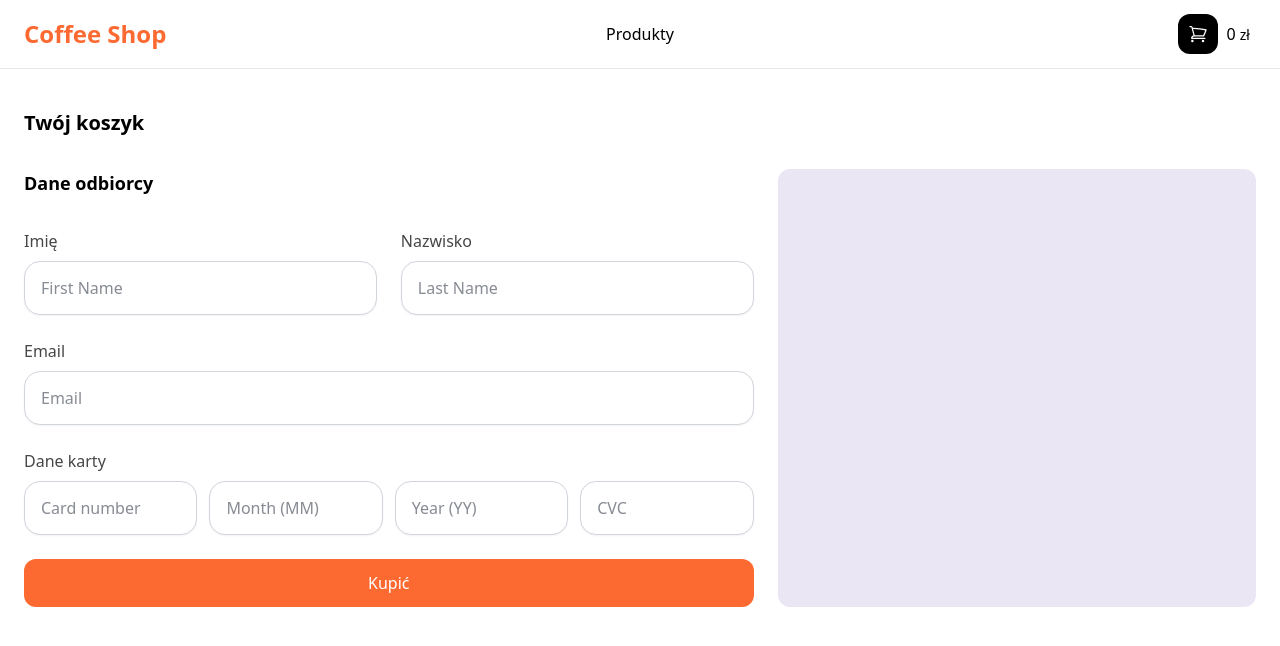
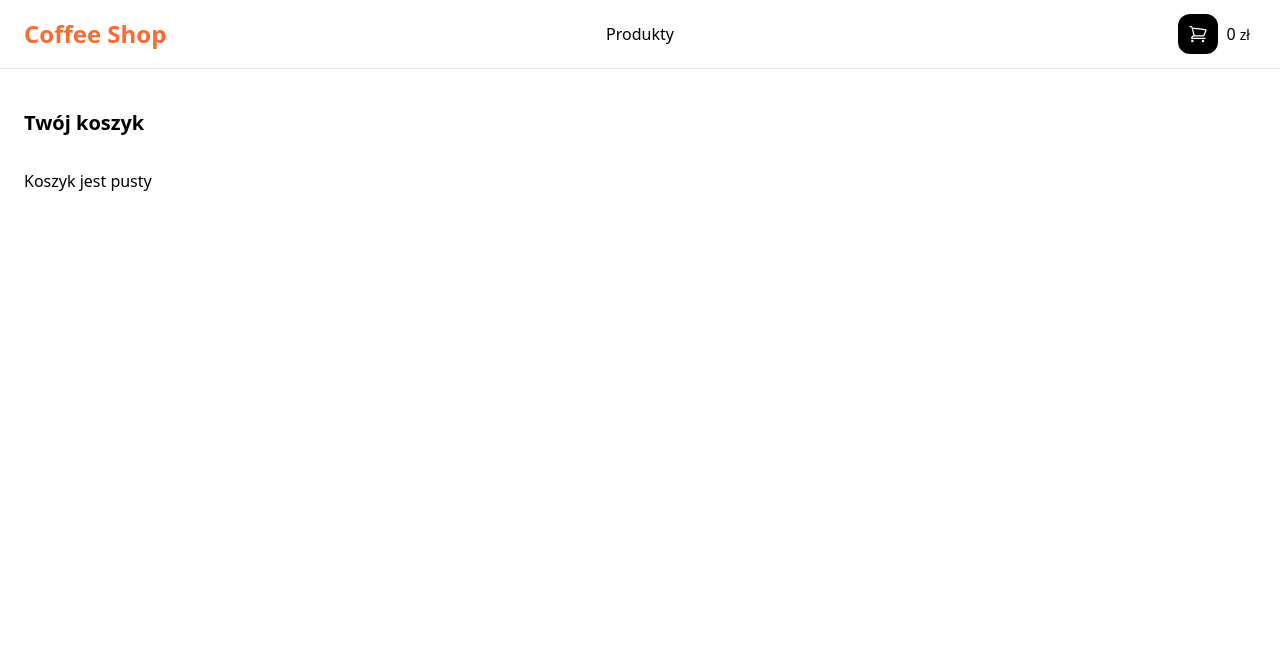
Before and after one commit to viashchuk/ebiznes, a React (Vite) app in the folder task-5/client/: page /cart in a window 1280 px wide. Shown: the top 646 px of the page. Built offline with nearby package versions, Linux system fonts and the light colour scheme.

Commit message:
Fix components for tests

```diff
--- a/task-5/client/src/components/Cart.jsx
+++ b/task-5/client/src/components/Cart.jsx
@@ -8,17 +8,26 @@ const Cart = () => {
     return (
         <>
             <h1 className="text-xl font-semibold mb-8">Twój koszyk</h1>
+            {cartItems.length === 0 && (
+                <p data-testid="no-products">Koszyk jest pusty</p>
+            )}
+            {cartItems.length !== 0 && (
                 <div className="grid grid-cols-5 gap-6">
                     <Payment />
                     <ul className="bg-[#EBE6F3] col-span-2 rounded-xl p-6">
                         {cartItems.map((item) => (
                             <li key={item.ID} className="bg-white p-3 rounded-md mb-4 flex items-center">
-                            {item.title} × {item.quantity} = {(item.price * item.quantity).toFixed(2)} PLN
-                            <button onClick={() => removeFromCart(item)} className="ml-auto bg-black text-white px-4 py-1.5 rounded-md text-sm cursor-pointer">Usunąć</button>
+                                {item.title} × {item.quantity} = {(item.price * item.quantity).toFixed(2)} zł
+                                <button onClick={() => removeFromCart(item)}
+                                    data-testid="delete-item-from-cart"
+                                    className="ml-auto bg-black text-white px-4 py-1.5 rounded-md text-sm cursor-pointer">
+                                    Usunąć
+                                </button>
                             </li>
                         ))}
                     </ul>
                 </div>
+            )}
         </>
     );
 };
--- a/task-5/client/src/components/Payment.jsx
+++ b/task-5/client/src/components/Payment.jsx
@@ -40,21 +40,21 @@ const Payment = () => {
 
             <form onSubmit={(e) => e.preventDefault()} className="grid grid-cols-2 gap-6">
                 <div>
-                    <label for="customrFirstName" class="font-medium text-[#484545] mb-2 block">Imię</label>
-                    <input name="customrFirstName" placeholder="First Name" onChange={handleChange} className="form-input" />
+                    <label htmlFor="customrFirstName" className="font-medium text-[#484545] mb-2 block">Imię</label>
+                    <input name="customrFirstName" id="customrFirstName" placeholder="Imię" onChange={handleChange} className="form-input" />
                 </div>
                 <div>
-                    <label for="customerLastName" class="font-medium text-[#484545] mb-2 block">Nazwisko</label>
-                    <input name="customerLastName" placeholder="Last Name" onChange={handleChange} className="form-input" />
+                    <label htmlFor="customerLastName" className="font-medium text-[#484545] mb-2 block">Nazwisko</label>
+                    <input name="customerLastName" id="customerLastName" placeholder="Nazwisko" onChange={handleChange} className="form-input" />
                 </div>
                 <div className="col-span-2">
-                    <label for="customerEmail" class="font-medium text-[#484545] mb-2 block">Email</label>
-                    <input name="customerEmail" placeholder="Email" onChange={handleChange} className="form-input" />
+                    <label htmlFor="customerEmail" className="font-medium text-[#484545] mb-2 block">Email</label>
+                    <input name="customerEmail" id="customerEmail" placeholder="Email" onChange={handleChange} className="form-input" />
                 </div>
                 <div className="col-span-2">
-                    <label for="cardNumber" class="font-medium text-[#484545] mb-2 block">Dane karty</label>
+                    <label htmlFor="cardNumber" className="font-medium text-[#484545] mb-2 block">Dane karty</label>
                     <div className="flex gap-3">
-                        <input name="cardNumber" placeholder="Card number" onChange={handleChange} className="form-input" />
+                        <input name="cardNumber" id="cardNumber" placeholder="Numer karty" onChange={handleChange} className="form-input" />
                         <input name="expiryMonth" placeholder="Month (MM)" onChange={handleChange} className="form-input" />
                         <input name="expiryYear" placeholder="Year (YY)" onChange={handleChange} className="form-input" />
                         <input name="cvc" placeholder="CVC" onChange={handleChange} className="form-input" />
--- a/task-5/client/src/components/Products.jsx
+++ b/task-5/client/src/components/Products.jsx
@@ -9,7 +9,7 @@ import minusIcon from '../assets/minus.svg'
 const Produkty = () => {
     const [products, setProducts] = useState([])
     const { cartItems, addToCart, removeFromCart } = useCart()
-    const apiUrl = import.meta.env.VITE_API_URL
+    const apiUrl = "http://localhost:1323"
 
     useEffect(() => {
         axios.get('http://localhost:1323/products')
@@ -26,6 +26,10 @@ const Produkty = () => {
         <>
             <h1 className="text-xl font-semibold mb-8">Nasze Produkty</h1>
 
+            {products.length === 0 && (
+                <p data-testid="no-products">Brak produktów</p>
+            )}
+
             <ul className="grid grid-cols-4 gap-6">
                 {products.map(product => {
                     const quantity = getItemQuantity(product.ID)
@@ -33,17 +37,21 @@ const Produkty = () => {
                     return (
                     <li key={product.ID} className="border border-primary p-2 rounded-xl">
                         <img src={`${apiUrl}/${product.image_url}`} alt={product.title} className="w-full h-auto object-cover rounded-md bg-gray-100 mb-4" />
-                        <div class="flex items-center justify-between mb-4">
+                        <div className="flex items-center justify-between mb-4">
                             <h2 className="font-medium text-lg">{product.title}</h2>
                             <span className="text-lg font-semibold">{product.price} <span className="text-sm font-normal">zł</span></span>
                         </div>
                         {quantity > 0 ? (
                             <div className="flex items-center justify-between gap-4">
-                                <button onClick={() => removeFromCart(product)} className="cursor-pointer w-10 h-10 rounded-md bg-orange-100 transition duration-200 hover:bg-primary flex items-center justify-center">
+                                <button onClick={() => removeFromCart(product)}
+                                className="cursor-pointer w-10 h-10 rounded-md bg-orange-100 transition duration-200 hover:bg-primary flex items-center justify-center"
+                                data-testid="delete-item-from-cart">
                                     <img src={minusIcon} className="w-5 relative" alt="Delete from cart" />
                                 </button>
-                                <span className="grow text-center">{quantity}</span>
-                                <button onClick={() => addToCart(product)} className="cursor-pointer w-10 h-10 rounded-md bg-orange-100 transition duration-200 hover:bg-primary flex items-center justify-center">
+                                <span className="grow text-center" data-testid="item-quantity-in-cart">{quantity}</span>
+                                <button onClick={() => addToCart(product)}
+                                 className="cursor-pointer w-10 h-10 rounded-md bg-orange-100 transition duration-200 hover:bg-primary flex items-center justify-center"
+                                 data-testid="add-item-to-cart">
                                     <img src={plusIcon} className="w-5 relative" alt="Add to cart" />
                                 </button>
                             </div>
@@ -51,8 +59,9 @@ const Produkty = () => {
                             <button
                                 onClick={() => addToCart(product)}
                                 className="rounded-md bg-orange-100 text-primary font-medium w-full py-2 text-center cursor-pointer transition duration-200 hover:bg-primary hover:text-white"
+                                data-testid="add-to-cart"
                             >
-                                Add to cart
+                                Dodać do koszyka
                             </button>
                         )}
                     </li>
--- a/task-5/client/src/layout/RootLayout.jsx
+++ b/task-5/client/src/layout/RootLayout.jsx
@@ -20,13 +20,14 @@ const RootLayout = () => {
                         <span className="bg-black rounded-xl w-10 h-10 flex items-center justify-center relative">
                             <img src={cartIcon} className="w-5 relative" alt="Cart" />
                             {getCartQuantity() > 0 &&
-                                <span className="absolute -top-1.5 -right-1.5 bg-primary w-5 h-5 flex items-center justify-center rounded-full text-white text-sm">
+                                <span className="absolute -top-1.5 -right-1.5 bg-primary w-5 h-5 flex items-center justify-center rounded-full text-white text-sm"
+                                    data-testid="cart-quantity">
                                     {getCartQuantity()}
                                 </span>
                             }
                             <span></span>
                         </span>
-                        <span>{getCartTotal()} <span className="text-sm font-normal">zł</span></span>
+                        <span data-testid="cart-total">{getCartTotal()} <span className="text-sm font-normal">zł</span></span>
                     </Link>
                 </div>
             </header>
```
Lines whose indentation alone changed are shown as unchanged.
